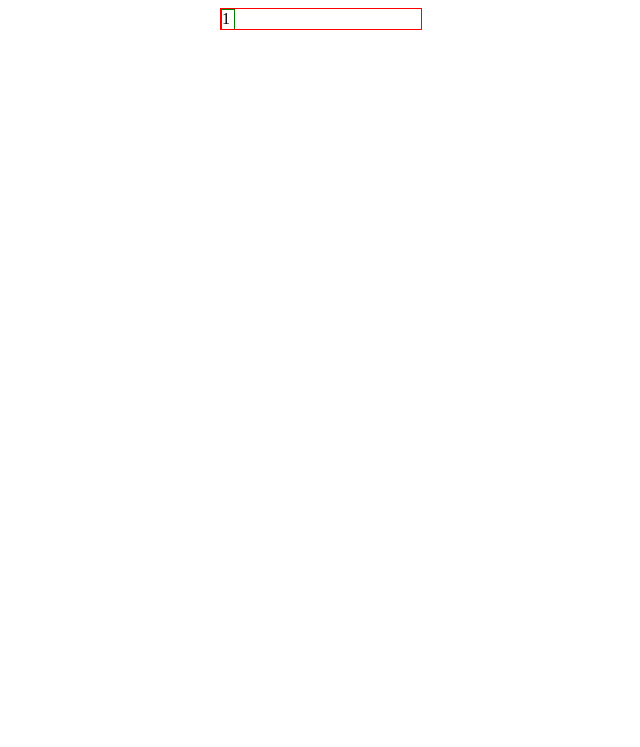
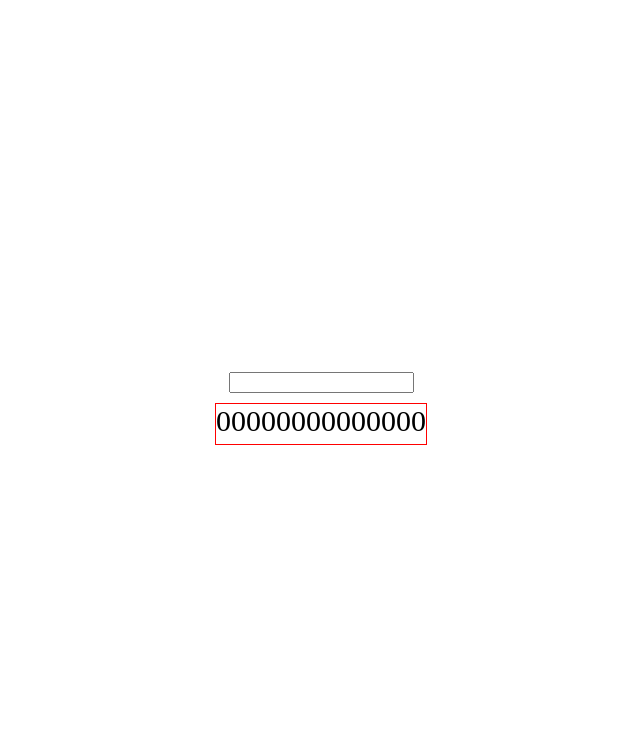
Before and after one commit to Tului2020/odometer, a plain HTML site: page index.html in a window 1280 px wide. Shown: the whole page, without its empty margins (319-959 px from the left). Drawn offline with Linux system fonts and the light colour scheme.

Commit message:
got it working wooohoooooo

```diff
--- a/index.css
+++ b/index.css
@@ -1,25 +1,31 @@
 body {
   display: flex;
+  flex-direction: column;
   justify-content: center;
   align-items: center;
+  /* border: 1px solid red; */
+  height: 100vh;
 }
 
 #odometer {
   border: 1px solid red;
-  width: 200px;
-  height: 20px;
+  display: flex;
+  margin-top: 10px;
+
   overflow: hidden;
   /* transition-duration: 500ms; */
 }
 
 
 
-.first-num {
-  transition-duration: 100ms;
-  border: 1px solid green;
-  width: 12px;
+.num {
+  transition-duration: 300ms;
+  /* border: 1px solid green; */
+  width: 20px;
+  height: 340px;
 }
 
-.first-num:hover {
-  transform: translateY(-100%);
+
+.no-display {
+  display: none;
 }
--- a/index.html
+++ b/index.html
@@ -9,6 +9,8 @@
   <title>Odometer</title>
 </head>
 <body>
+  <div id='input'>Input</div>
   <div id='odometer'>Not Working</div>
+
 </body>
 </html>
--- a/index.js
+++ b/index.js
@@ -1,14 +1,61 @@
 let odometerDiv = document.getElementById('odometer')
 odometerDiv.innerHTML = ''
 
-let firstNum = document.createElement('div')
-firstNum.classList.add('first-num')
+let inputDiv = document.getElementById('input')
+inputDiv.innerHTML = ''
+
+let inputComponent = document.createElement('input')
+inputDiv.appendChild(inputComponent)
+inputComponent.type = 'number'
 
 
-for (let i = 1; i < 10; i++) {
-  let tempDiv = document.createElement('div')
-  tempDiv.innerHTML = i
-  firstNum.appendChild(tempDiv)
+let odometerWidth = 210; // pixels
+let odometerHeight = 40; // pixels
+let odometerFontSize = 30; // pixels
+let odometerLength = Math.floor(odometerWidth / odometerFontSize) * 2
+let odometerArray = Array(odometerLength).fill(0)
+
+
+
+
+odometerDiv.style.width = `${odometerWidth}px`
+odometerDiv.style.height = `${odometerHeight}px`
+odometerDiv.style.fontSize = `${odometerFontSize}px`
+
+
+
+for (let idx = 0; idx < odometerLength; idx++) {
+  let el = document.createElement('div')
+  el.classList.add('num')
+
+
+  for (let num = 0; num < 10; num++) {
+    let tempEl = document.createElement('div')
+    tempEl.innerHTML = num
+    el.appendChild(tempEl)
+  }
+  // console.log(el)
+
+  odometerDiv.appendChild(el)
 }
 
-odometerDiv.appendChild(firstNum)
+
+
+
+
+
+
+
+inputComponent.addEventListener('change', e => {
+  let number = e.target.value.split('')
+  let numLength = e.target.value.length
+  let numDivs = document.getElementsByClassName('num');
+
+  Array.from(numDivs).forEach((numDiv, idx) => {
+    if (idx < odometerLength - numLength) {
+      numDiv.style.marginTop = `${0}%`
+    } else {
+      numDiv.style.marginTop = `${-16.1556 * parseInt(number[numLength - (odometerLength - idx)])}%`
+    }
+  })
+})
```
Also changed, not shown: test.html (added, +36 -0 lines).
